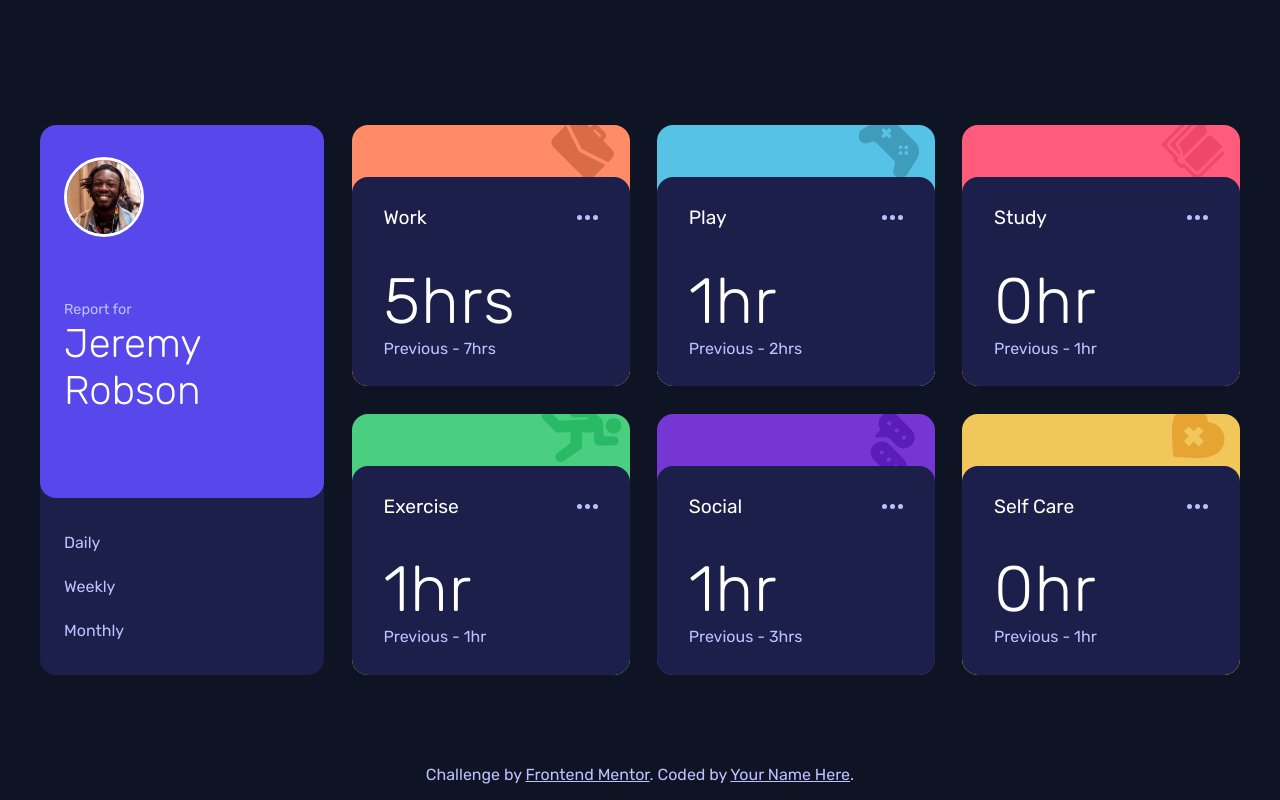
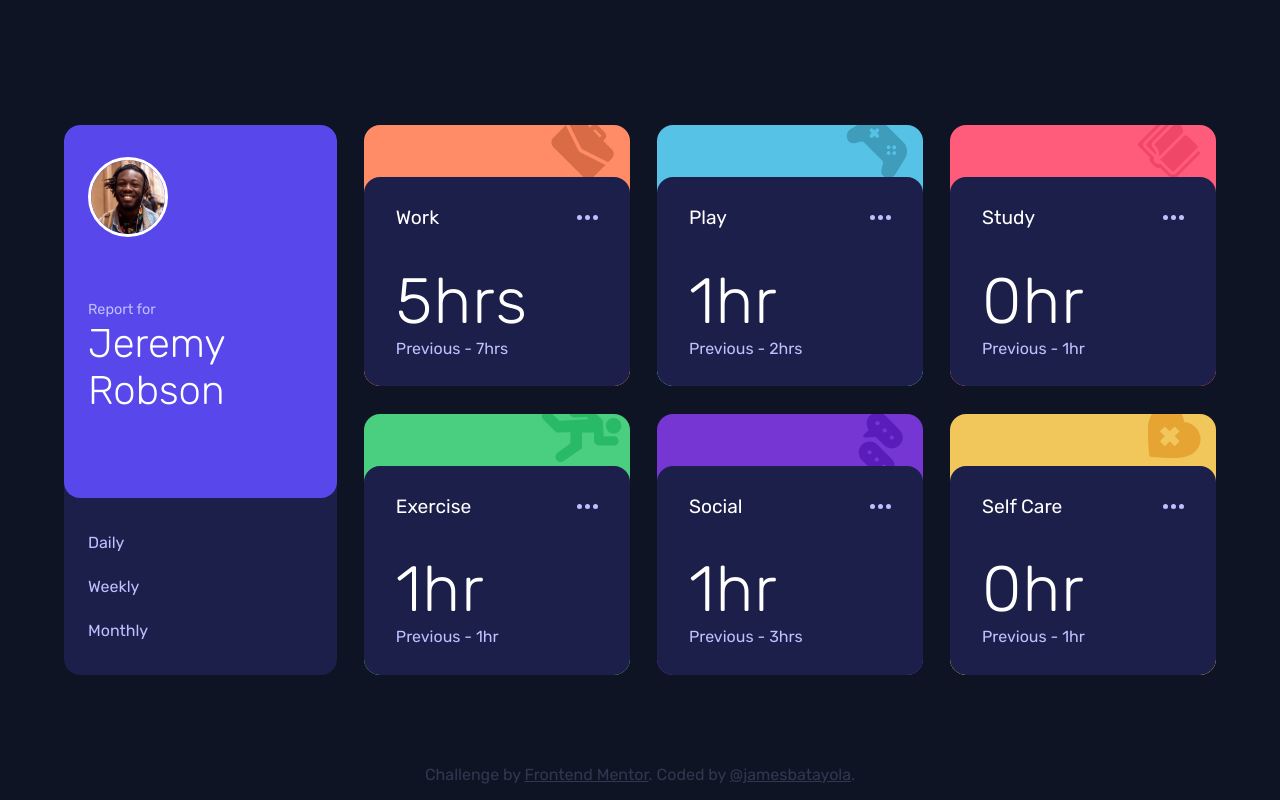
Before and after one commit to jamesbatayola/frontend-mentor-time-tracking-dashboard, a plain HTML site: page index.html in a window 1280 px wide. Drawn offline with Linux system fonts and the light colour scheme.

Commit message:
updated footer

```diff
--- a/index.html
+++ b/index.html
@@ -224,7 +224,7 @@
 
 		<div class="attribution">
 			Challenge by <a href="https://www.frontendmentor.io?ref=challenge" target="_blank">Frontend Mentor</a>. Coded by
-			<a href="#">Your Name Here</a>.
+			<a href="https://www.frontendmentor.io/profile/jamesbatayola">@jamesbatayola</a>.
 		</div>
 
 		<script src="script.js"></script>
--- a/style.css
+++ b/style.css
@@ -52,12 +52,12 @@ button {
 }
 
 body {
-	padding: 1.5rem;
 	min-height: 100svh;
 	background-color: var(--Very-dark-blue);
 }
 
 .container {
+	padding: 3rem 1.5rem;
 	gap: 1.7rem;
 	display: grid;
 	min-width: 220px;
@@ -153,9 +153,11 @@ body {
 .card:nth-of-type(2) {
 	background-color: var(--Soft-blue);
 }
+
 .card:nth-of-type(3) {
 	background-color: var(--Light-red);
 }
+
 .card:nth-of-type(4) {
 	background-color: var(--Lime-green);
 }
@@ -167,6 +169,7 @@ body {
 .card:nth-of-type(5) {
 	background-color: var(--Violet);
 }
+
 .card:nth-of-type(6) {
 	background-color: var(--Soft-orange);
 }
@@ -208,6 +211,7 @@ body {
 .total-weekly {
 	display: none;
 }
+
 .total-monthly {
 	display: none;
 }
@@ -226,8 +230,18 @@ body {
 @media screen and (min-width: 1000px) {
 	body {
 		display: flex;
+		min-height: 100vh;
+		align-items: center;
 		justify-content: center;
-		align-items: center;
+	}
+
+	.container {
+		display: grid;
+		width: 1200px;
+		padding: 0 1.5rem;
+		min-height: 550px;
+		grid-template-rows: 1fr;
+		grid-template-columns: 0.8fr 2.5fr;
 	}
 
 	.user-card {
@@ -257,14 +271,6 @@ body {
 		flex-direction: column;
 	}
 
-	.container {
-		display: grid;
-		width: 1200px;
-		min-height: 550px;
-		grid-template-rows: 1fr;
-		grid-template-columns: 0.8fr 2.5fr;
-	}
-
 	.cards {
 		display: grid;
 		grid-template-columns: 1fr 1fr 1fr;
@@ -276,6 +282,7 @@ body {
 		flex-direction: column;
 		justify-content: space-around;
 	}
+
 	.card-top h3 {
 		font-size: 1.2rem;
 	}
@@ -303,6 +310,6 @@ body {
 	a {
 		bottom: 1rem;
 		font-size: 1rem;
-		color: var(--Pale-Blue);
+		color: hsla(236, 100%, 87%, 0.2);
 	}
 }
```
